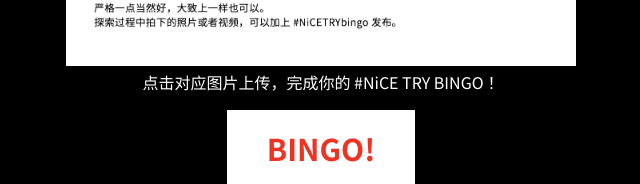
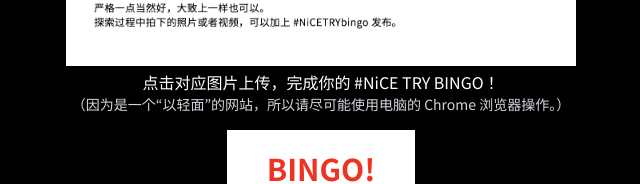
Before and after one commit to chenmoonmo/nice-try-bingo, a Next.js app: page / in a window 1280 px wide. Shown: the part 611-795 px from the top of the page, without its empty margins (319-959 px from the left). Built offline with nearby package versions, Linux system fonts and the light colour scheme.

Commit message:
fix: 以轻面

```diff
--- a/src/app/page.tsx
+++ b/src/app/page.tsx
@@ -115,8 +115,11 @@
           })}
         </div>
       </div>
-      <div className="text-white mt-1">
-        点击对应图片上传，完成你的 #NiCE TRY BINGO！
+      <div className="text-white mt-1 text-center">
+        <div>点击对应图片上传，完成你的 #NiCE TRY BINGO！</div>
+        <div className="text-sm text-gray-300">
+          （因为是一个“以轻面”的网站，所以请尽可能使用电脑的 Chrome 浏览器操作。）
+        </div>
       </div>
       <button
         className="text-3xl text-[#EF3323] font-bold bg-white px-10 py-5 mt-4"
```
